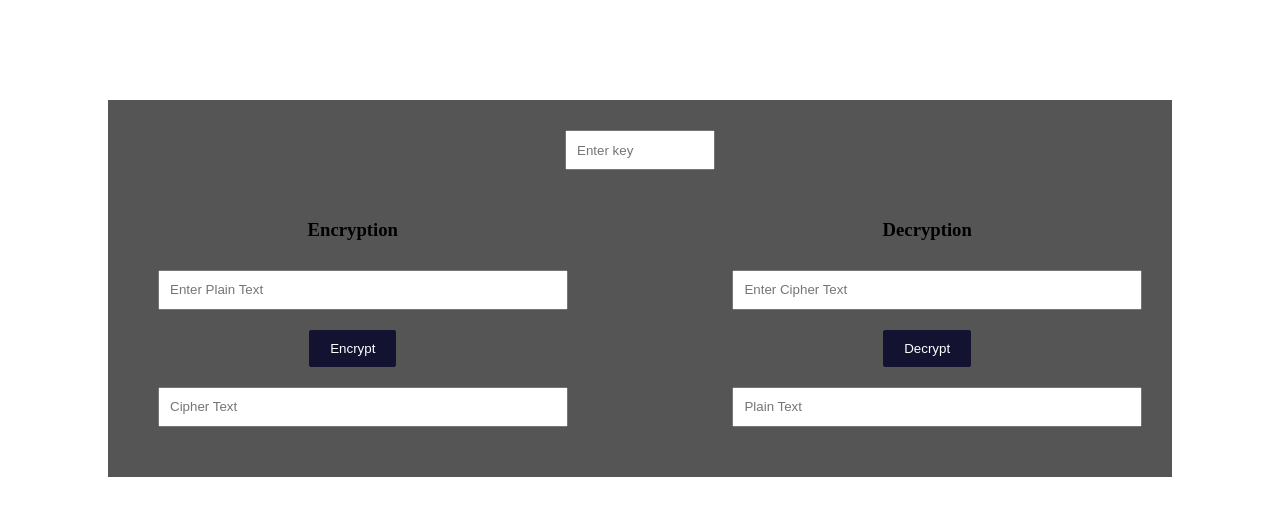
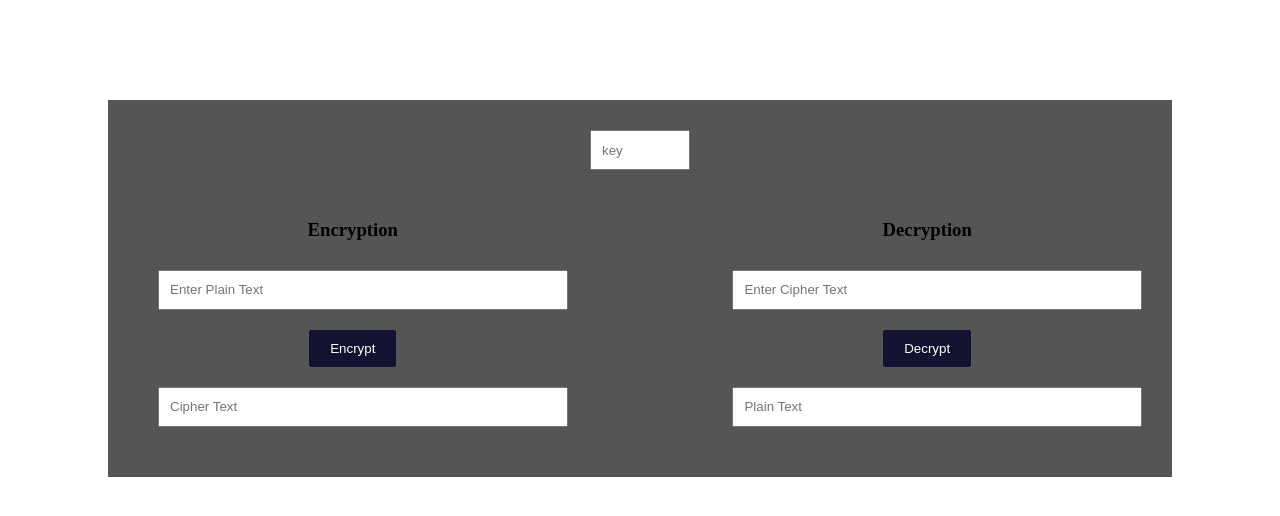
Before and after one commit to niftyrinki/caesar-cipher, a plain HTML site: page index.html in a window 1280 px wide. Shown: the part 66-582 px from the top of the page. Drawn offline with Linux system fonts and the light colour scheme.

Commit message:
change palceholder name

```diff
--- a/index.html
+++ b/index.html
@@ -7,7 +7,7 @@
 		<diV class="wrapper">
 			<h1>Caesar Ciphers: Encrypting and Decrypting</h1>
 			<div class="container">
-			<div class="key"><input type="number" placeholder="Enter key" id="num"/></div>
+			<div class="key"><input type="number" placeholder="key" id="num"/></div>
 				<div class="encrypt">
 					<h3>Encryption</h3>
 					<input type="text" placeholder="Enter Plain Text" id="plain1"/>
--- a/style.css
+++ b/style.css
@@ -57,5 +57,5 @@ button {
 
 
 .key  input {
-	width : 150px;
+	width : 100px;
 }
```
